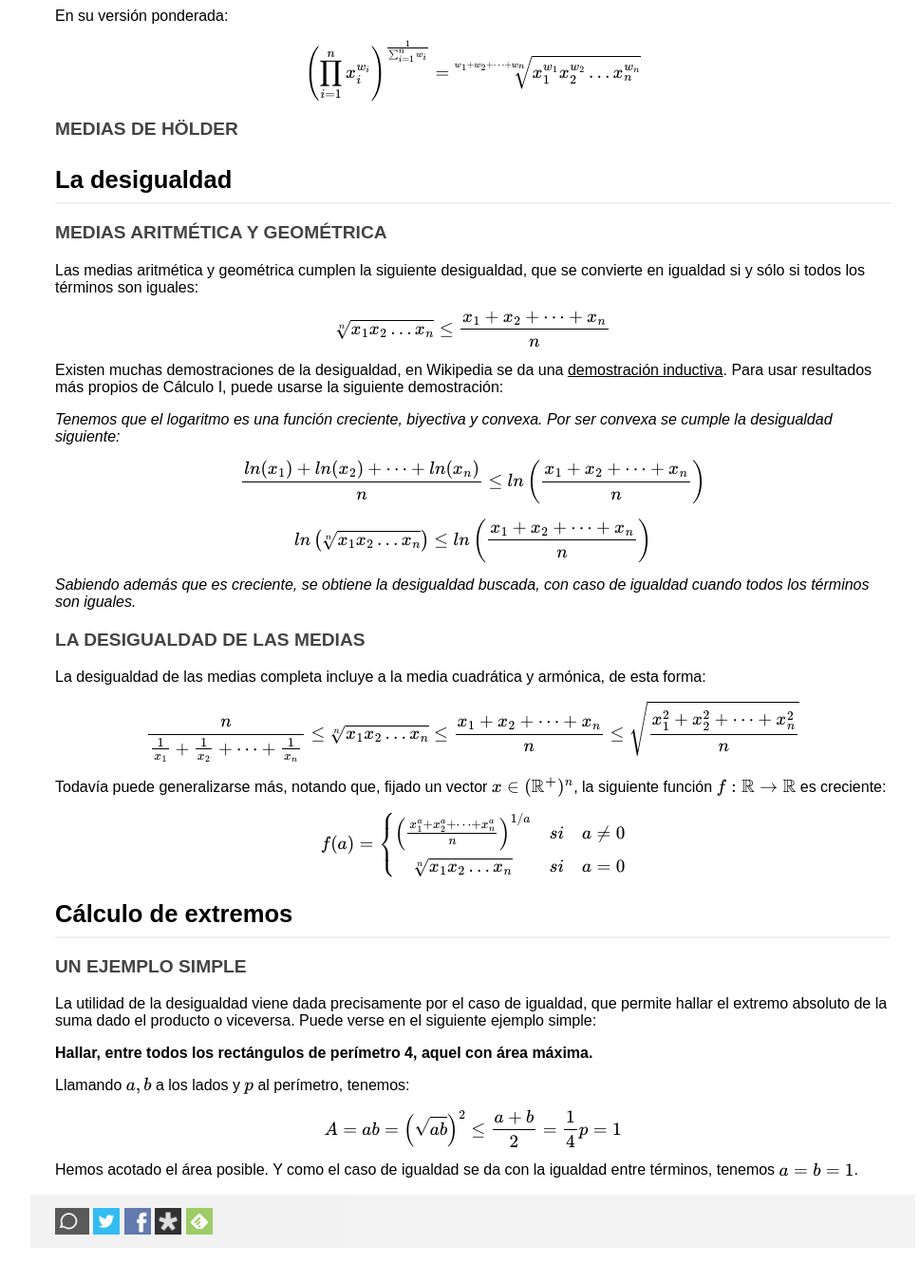
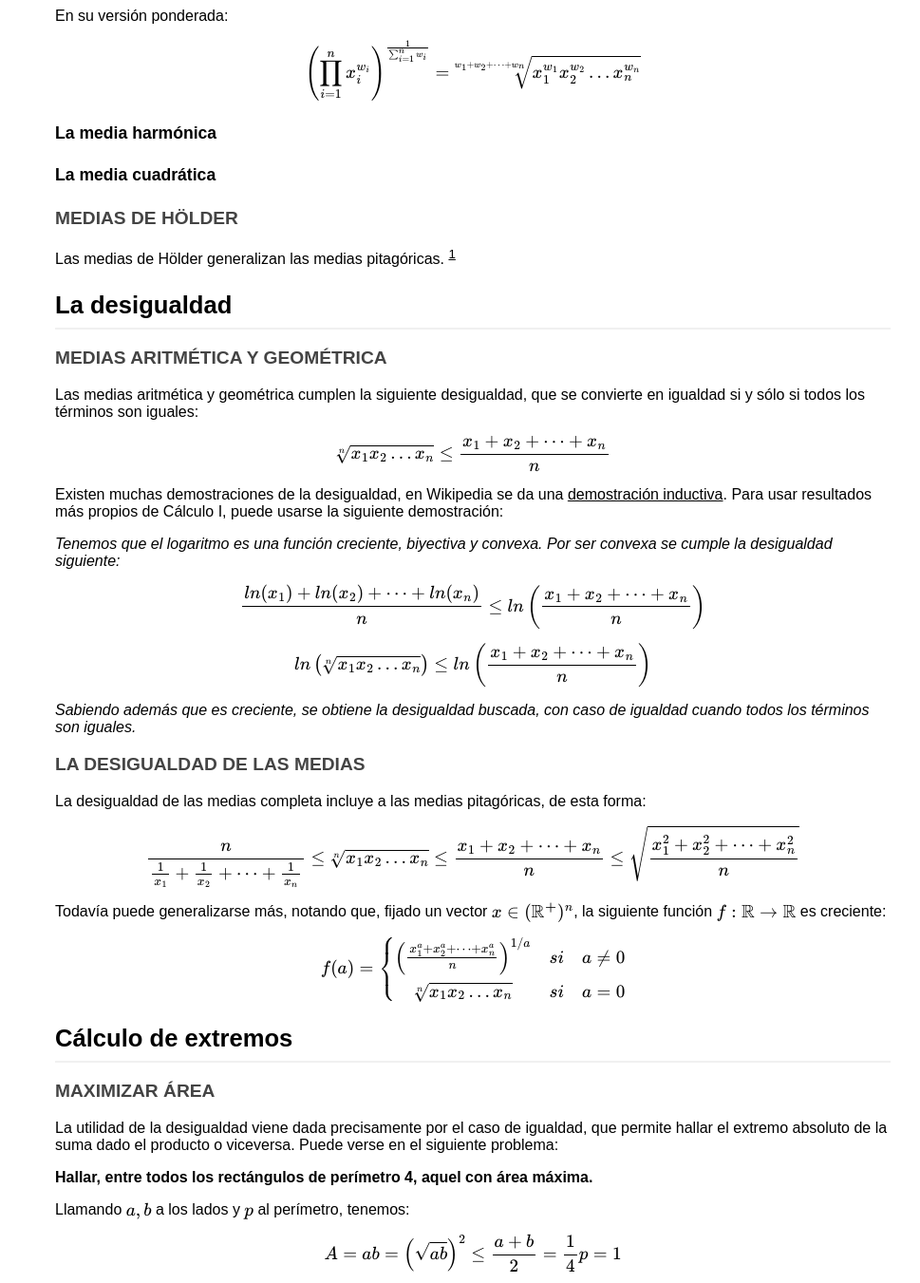
Before and after one commit to libreim/blog, a Jekyll site: the page built from _posts/2014-4-12-desigualdad-medias.md, in a window 1280 px wide and 1400 px high, scrolled down 1035 px, cut to the strip 0-1351 px from the top of the window. Shown: the whole strip at 95% size, without its empty margins (142-1111 px from the left). Built offline with Jekyll 4.4.1, drawn with Linux system fonts in a browser that asks for light colours; formulas are drawn with MathJax 3; comment, search, counter and statistics services are not loaded.

Commit message:
[Medias]

```diff
--- a/_posts/2014-4-12-desigualdad-medias.md
+++ b/_posts/2014-4-12-desigualdad-medias.md
@@ -22,6 +22,7 @@ Al comprobar que la acotación da un caso de igualdad, obtenemos el extremo
 absoluto.
 
 
+
 ## Generalizando la media
 
 ### Las medias pitagóricas
@@ -42,7 +43,6 @@ específico `$\{w_i\}$`:
 Aquí la media aritmética surge como caso particular tomando pesos: `$w_i = \frac{1}{n}$`.
 
 #### La media geométrica
-
 La **media geométrica** generaliza el punto que es al menor como el mayor es a él
 `$\frac{x_1}{m} = \frac{m}{x_2}$`. Sería el lado del hipercubo que tuviera
 igual volumen al hiperrectángulo que tiene como lados los valores dados:
@@ -53,10 +53,16 @@ En su versión ponderada:
 
 `$$ \displaystyle \left( \prod_{i=1}^n x_i^{w_i} \right)^{\frac{1}{\sum_{i=1}^n w_i}} = \sqrt[w_1+w_2+ \dots +w_n]{  x_1^{w_1} x_2^{w_2} \dots x_n^{w_n} }$$`
 
+#### La media harmónica
+
+#### La media cuadrática
 
 
 ### Medias de Hölder
 
+Las medias de Hölder generalizan las medias pitagóricas. [^1]
+
+[^1]: [Medias de Hölder](http://en.wikipedia.org/wiki/Generalized_mean)
 
 
 
@@ -82,7 +88,7 @@ de igualdad cuando todos los términos son iguales.*
 
 ### La desigualdad de las medias
 
-La desigualdad de las medias completa incluye a la media cuadrática y armónica, de esta forma:
+La desigualdad de las medias completa incluye a las medias pitagóricas, de esta forma:
 `$$ \frac{n}{\frac{1}{x_1} + \frac{1}{x_2} + \dots + \frac{1}{x_n}} \leq \sqrt[n]{x_1x_2 \dots x_n} \leq \frac{x_1+x_2+\dots+x_n}{n} \leq \sqrt{\frac{x_1^2+x_2^2+\dots+x_n^2}{n}} $$`
 Todavía puede generalizarse más, notando que, fijado un vector `$ x \in (\mathbb{R^+})^n $`, la siguiente función `$ f: \mathbb{R} \to \mathbb{R} $` es creciente:
 `$$ f(a) = \left\{ \begin{matrix} \left(\frac{x_1^a+x_2^a+\dots+x_n^a}{n}\right)^{1/a} & si & a \neq 0 \\ \displaystyle \sqrt[n]{x_1x_2 \dots x_n} & si & a = 0\end{matrix} \right.$$`
@@ -91,9 +97,9 @@ Todavía puede generalizarse más, notando que, fijado un vector `$ x \in (\math
 
 ## Cálculo de extremos
 
-### Un ejemplo simple
+### Maximizar área
 
-La utilidad de la desigualdad viene dada precisamente por el caso de igualdad, que permite hallar el extremo absoluto de la suma dado el producto o viceversa. Puede verse en el siguiente ejemplo simple:
+La utilidad de la desigualdad viene dada precisamente por el caso de igualdad, que permite hallar el extremo absoluto de la suma dado el producto o viceversa. Puede verse en el siguiente problema:
 
 **Hallar, entre todos los rectángulos de perímetro 4, aquel con área máxima.**
 
```
